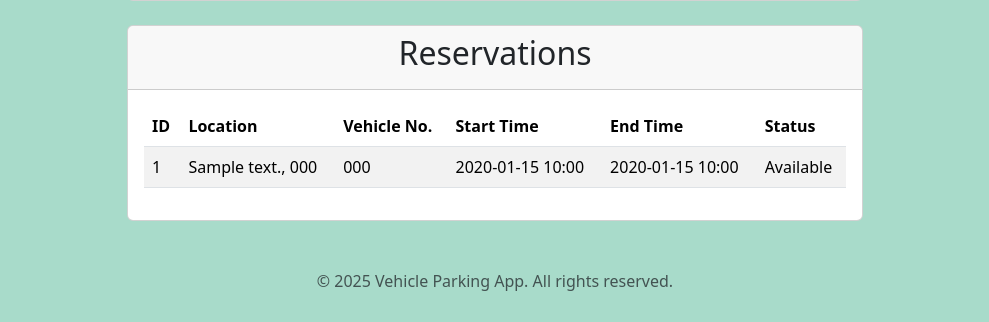
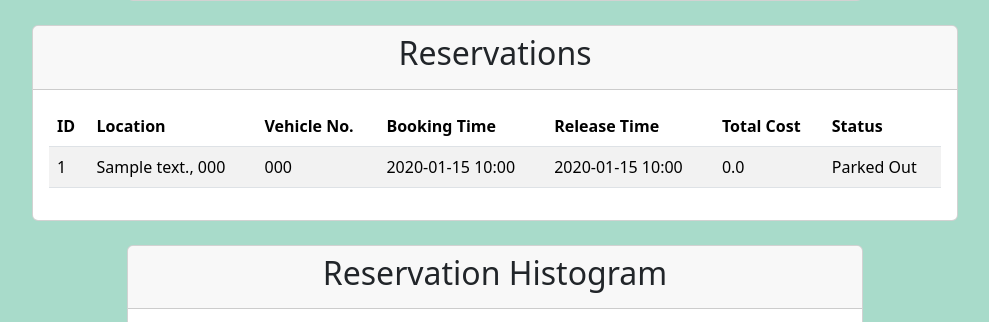
Before and after one commit to ayushkjha24/vehicle-parking-app, a Flask app: page /user/summary in a window 1280 px wide. Shown: the part 432-754 px from the top of the page, without its empty margins (145-1134 px from the left). Before the commit the page ends 723 px from the top, so only its background shows below. Run offline with Flask 3, Linux system fonts and the light colour scheme; a user stored in the database is signed in; tables that the repository leaves empty hold one stand-in row (values such as "Sample post").

Commit message:
Milestone-VP Summary-Users-Admin

```diff
--- a/controller/routes.py
+++ b/controller/routes.py
@@ -2,6 +2,9 @@ from main import app
 from flask import render_template, request, redirect, url_for, flash, session
 from controller.models import *
 from datetime import datetime
+import matplotlib
+matplotlib.use('Agg')
+from matplotlib import pyplot as plt
 
 @app.route('/')
 def home():
@@ -170,11 +173,37 @@ def summary():
     total_parking_lots = ParkingLot.query.count()
     total_reservations = Reservation.query.count()
     lots = ParkingLot.query.all()
+
+    lot_names = [lot.name for lot in lots]
+    available_spots = [lot.available_spots() for lot in lots]
+    occupied_spots = [lot.occupied_spots() for lot in lots]
+
+    # Stacked bar chart
+    import numpy as np
+    x = np.arange(len(lots))
+    width = 0.5
+
+    plt.figure(figsize=(10, 6))
+    plt.bar(x, available_spots, width, label='Available', color='green')
+    plt.bar(x, occupied_spots, width, bottom=available_spots, label='Occupied', color='red')
+    plt.xlabel('Parking Lot')
+    plt.ylabel('Number of Spots')
+    plt.title('Available vs Occupied Spots per Parking Lot')
+    plt.xticks(x, lot_names, rotation=45, ha='right')
+    plt.legend()
+    plt.tight_layout()
+    bar_chart_path = 'static/stacked_bar_lots.png'
+    plt.savefig(bar_chart_path)
+    plt.clf()
+
     context = {
         'title': 'Summary',
-        'lots': lots
+        'lots': lots,
+        'bar_chart': bar_chart_path,
+        'total_users': total_users,
+        'total_parking_lots': total_parking_lots,
+        'total_reservations': total_reservations,
     }
-
     return render_template('summary.html', context=context)
 
 @app.route('/search_parking', methods=['GET'])
@@ -193,12 +222,24 @@ def search_parking():
     if not lots:
         flash('No parking lots found for the given search query.', 'info')
 
+    user_email = session.get('email', None)
+    user_name = None
+    if user_email:
+        user = User.query.filter_by(email=user_email).first()
+        if user:
+            user_name = user.name
+            reservations = Reservation.query.filter_by(user_id=user.id).order_by(Reservation.start_time.desc())
+    else:
+        reservations = None
+        user_name = None
     context = {
         'title': 'Search Results',
         'lots': lots,
-        'search_query': search_query
+        'search_query': search_query,
+        'name': user_name,
+        'reservations': reservations,
+        'dateTime': datetime.now().strftime("%Y-%m-%d %H:%M")
     }
-
     return render_template('home.html', context=context)
 
 @app.route('/book_spot/<int:lot_id>', methods=['POST'])
@@ -241,7 +282,7 @@ def change_status(reservation_id):
             flash('Parking spot released successfully!', 'success')
         else:
             reservation.spot.status = 'O'  # Mark the spot as occupied
-            reservation.start_time = datetime.now()
+            # reservation.start_time = datetime.now() >> Error in in the initial logic
             reservation.cost = None
             db.session.commit()
             flash('Parking spot occupied successfully!', 'success')
@@ -259,11 +300,23 @@ def user_summary():
         flash('User not found.', 'danger')
         return redirect(url_for('home'))
 
+    L=[]
     reservations = Reservation.query.filter_by(user_id=user.id).all()
+    for reservation in reservations:
+        L.append(reservation.estimated_cost())
+    print(L)
+    histogram = plt.hist(L,bins=10,histtype='barstacked', color='blue', alpha=0.7)
+    plt.title('Cost Distribution of Reservations')
+    plt.xlabel('Cost')
+    plt.ylabel('Frequency')
+    plt.grid(axis='y', alpha=0.75)
+    fileName = f'static/histogram_{user.id}.png'
+    plt.savefig(fileName)
     context = {
         'title': 'User Summary',
         'user': user,
-        'reservations': reservations
+        'reservations': reservations,
+        'histogram_image': fileName,
     }
 
     return render_template('user_summary.html', context=context)
--- a/templates/home.html
+++ b/templates/home.html
@@ -9,9 +9,10 @@
         {% include 'admin_dashboard.html' %}
       {% elif session['role'] == 'user' %}
         {% include 'user_dashboard.html'   %}
+        {% include 'parkings.html' %}
       {% else %}
         <p class="text-center">You are browsing as a guest.</p>
+        {% include 'parkings.html' %}
       {% endif %}
-      {% include 'parkings.html' %}
     </div>
 {% endblock %}
--- a/templates/summary.html
+++ b/templates/summary.html
@@ -32,4 +32,5 @@
         </div>
     </div>
 </div>
+<div class="container mt-5"><div class="row"><div class="col-md-12"><img src="/static/stacked_bar_lots.png" class="img-fluid" alt="Stacked Bar Chart"></div></div></div>
 {% endblock %}
--- a/templates/user_summary.html
+++ b/templates/user_summary.html
@@ -18,7 +18,7 @@
         </div>
     </div>
     <div class="row justify-content-center mt-4">
-        <div class="col-md-8">
+        <div class="col-md-10">
             <div class="card">
                 <div class="card-header">
                     <h2 class="text-center">Reservations</h2>
@@ -31,8 +31,9 @@
                                 <th>ID</th>
                                 <th>Location</th>
                                 <th>Vehicle No.</th>
-                                <th>Start Time</th>
-                                <th>End Time</th>
+                                <th>Booking Time</th>
+                                <th>Release Time</th>
+                                <th>Total Cost</th>
                                 <th>Status</th>
                             </tr>
                         </thead>
@@ -44,13 +45,14 @@
                                 <td>{{ reservation.vehicle_number }}</td>
                                 <td>{{ reservation.get_start_time() }}</td>
                                 <td>{{ reservation.get_end_time() }}</td>
+                                <td>{{ reservation.estimated_cost() }}</td>
                                 <td>
                                     {% if reservation.get_spot_status() == 'O' %}
                                     Occupied
                                     {% elif reservation.get_spot_status() == 'B' %}
                                     Booked
                                     {% else %}
-                                    Available
+                                    Parked Out
                                     {% endif %}
                                 </td>
                             </tr>
@@ -64,5 +66,21 @@
             </div>
         </div>
     </div>
+    <div class="row justify-content-center mt-4">
+        <div class="col-md-8">
+            <div class="card">
+                <div class="card-header">
+                    <h2 class="text-center">Reservation Histogram</h2>
+                </div>
+                <div class="card-body text-center">
+                    {% if context.histogram_image %}
+                    <img src="/{{ context.histogram_image }}" alt="Reservation Histogram"
+                        class="img-fluid">
+                    {% else %}
+                    <p>No histogram available.</p>
+                    {% endif %}
+                </div>
+            </div>
+        </div>
 </div>
 {% endblock content %}
```
Also changed, not shown: templates/parkings.html (+7 -0 lines), templates/user_dashboard.html (+0 -7 lines), README.md, instance/database.sqlite3, static/avatar.png (deleted), static/histogram_4.png (added), static/stacked_bar_lots.png (added).
